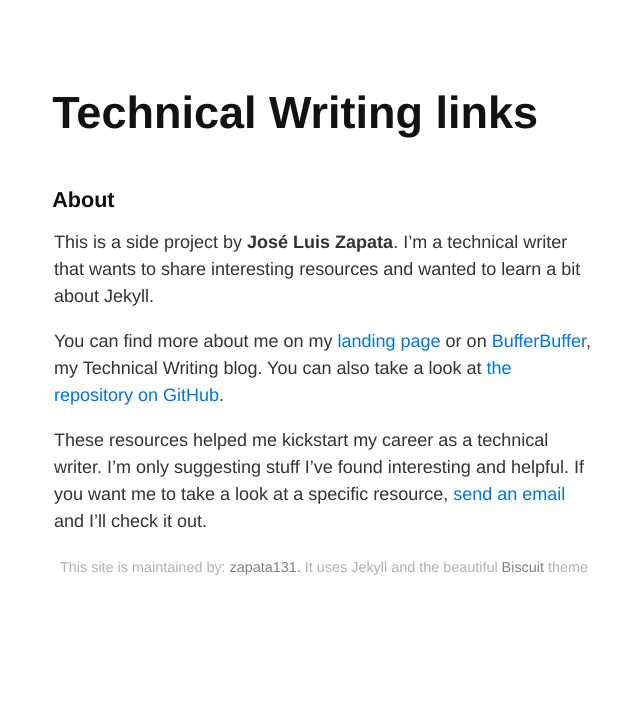
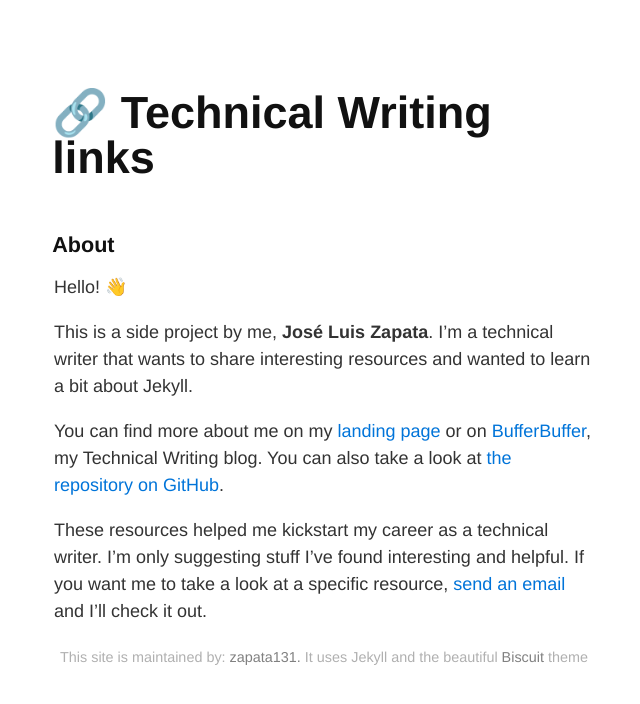
Before and after one commit to zapata131/TW-links, a Jekyll site: the page built from twlinks/about.md, in a window 1280 px wide. Shown: the top 704 px of the page, without its empty margins (316-956 px from the left). Built offline with Jekyll 4.4.1, drawn with Linux system fonts in a browser that asks for light colours.

```diff
--- a/twlinks/about.md
+++ b/twlinks/about.md
@@ -4,11 +4,13 @@ title: About
 url: /about
 ---
 
-# [Technical Writing links](/)
+# 🔗 [Technical Writing links](/)
 
 ## About
 
-This is a side project by **José Luis Zapata**. I'm a technical writer that
+Hello! 👋
+
+This is a side project by me, **José Luis Zapata**. I'm a technical writer that
 wants to share interesting resources and wanted to learn a bit about Jekyll.
 
 You can find more about me on my [landing page][zapata-landing] or on
```
Also changed, not shown: twlinks/index.md (+1 -1 lines).
